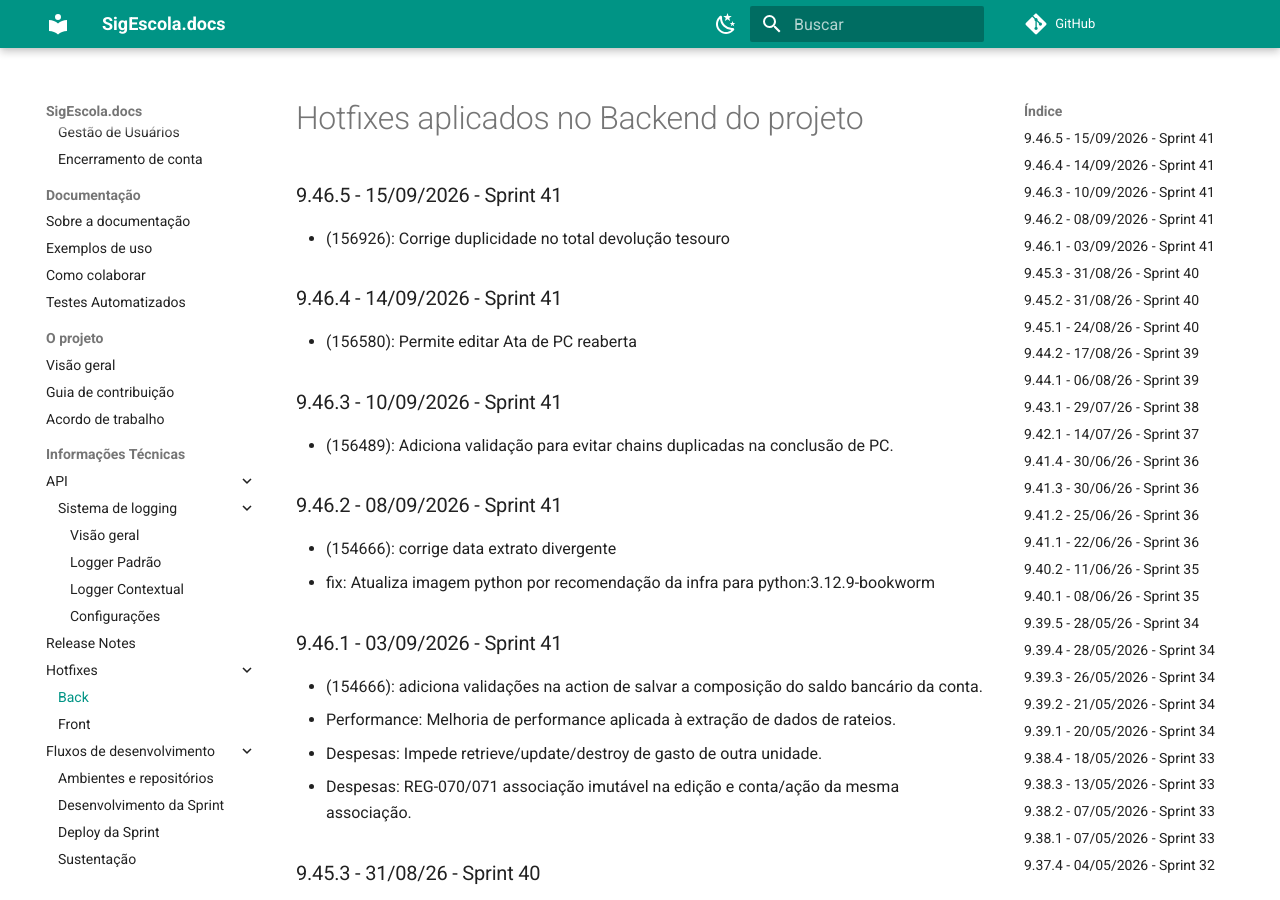
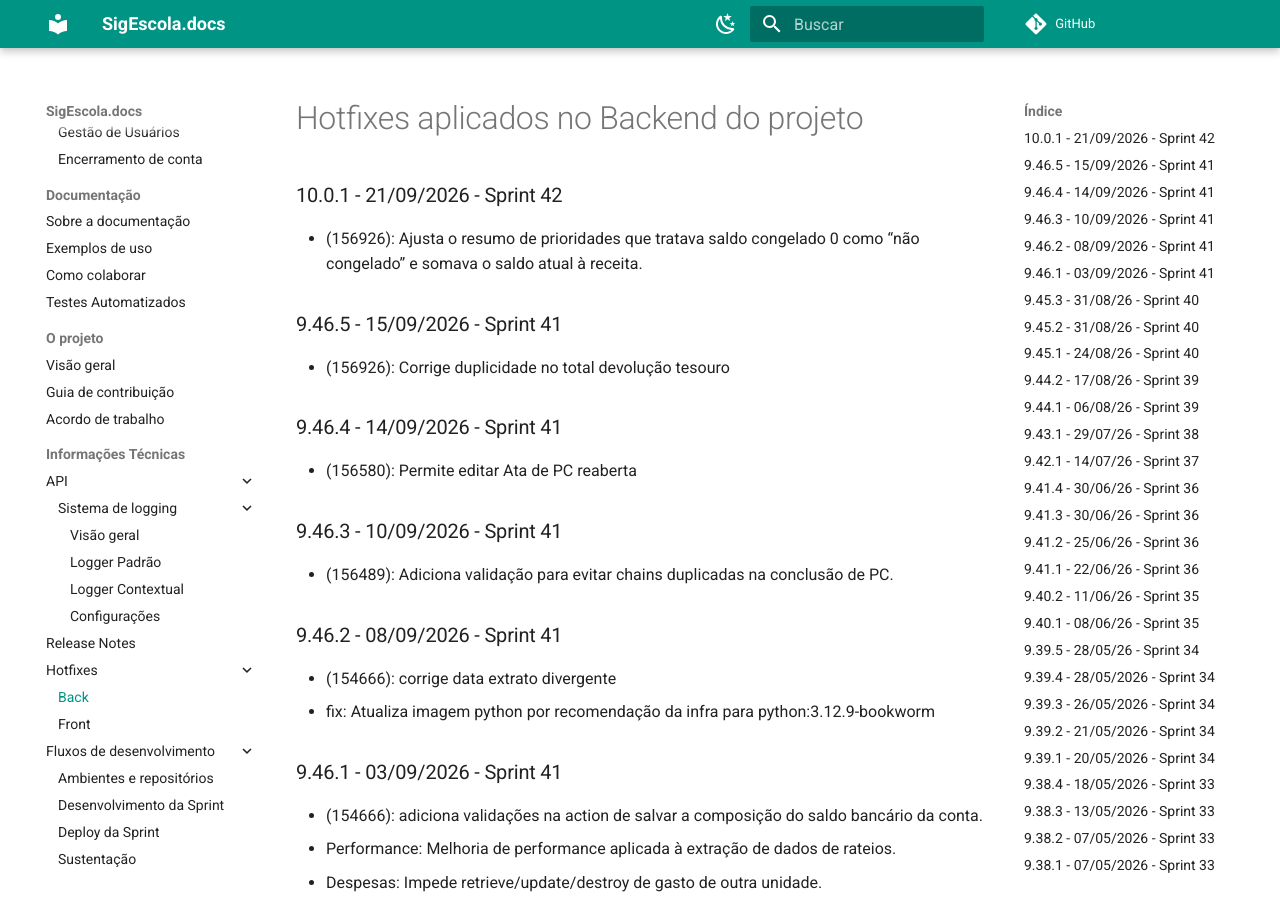
Before and after one commit to prefeiturasp/SME-PTRF-Docs, an MkDocs documentation site: the page built from docs/projeto/hotfixes_back.md, in a window 1280 px wide and 900 px high. Built offline with MkDocs 1.6.1 and Material for MkDocs 9.7.7, drawn with Linux system fonts in a browser that asks for light colours; comment, search, counter and statistics services are not loaded.

Commit message:
Update hotfixes_back.md

```diff
--- a/docs/projeto/hotfixes_back.md
+++ b/docs/projeto/hotfixes_back.md
@@ -1,4 +1,7 @@
 # Hotfixes aplicados no Backend do projeto
+
+### 10.0.1 - 21/09/2026 - Sprint 42
+* (156926): Ajusta o resumo de prioridades que tratava saldo congelado 0 como “não congelado” e somava o saldo atual à receita.
 
 ### 9.46.5 - 15/09/2026 - Sprint 41
 * (156926): Corrige duplicidade no total devolução tesouro
```
